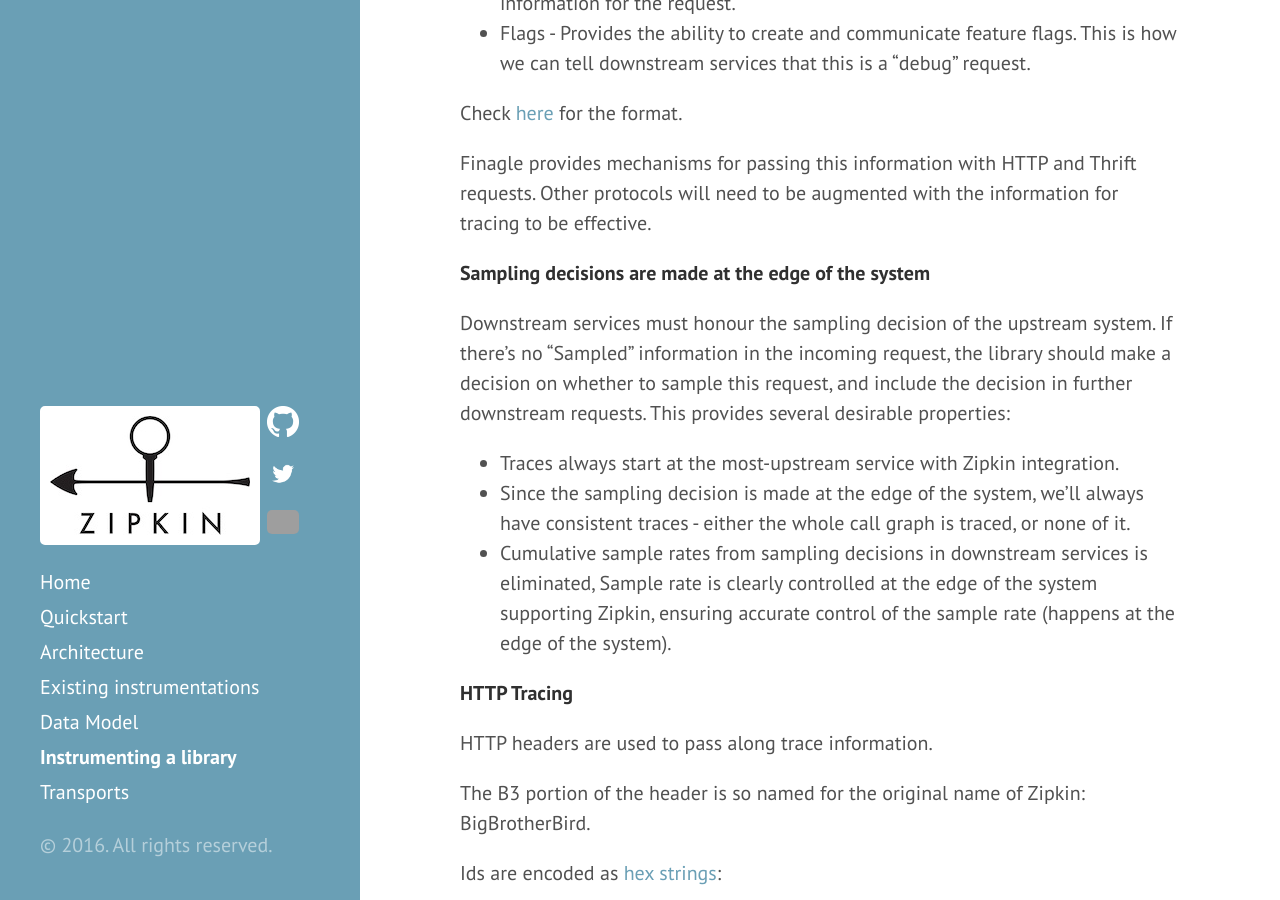
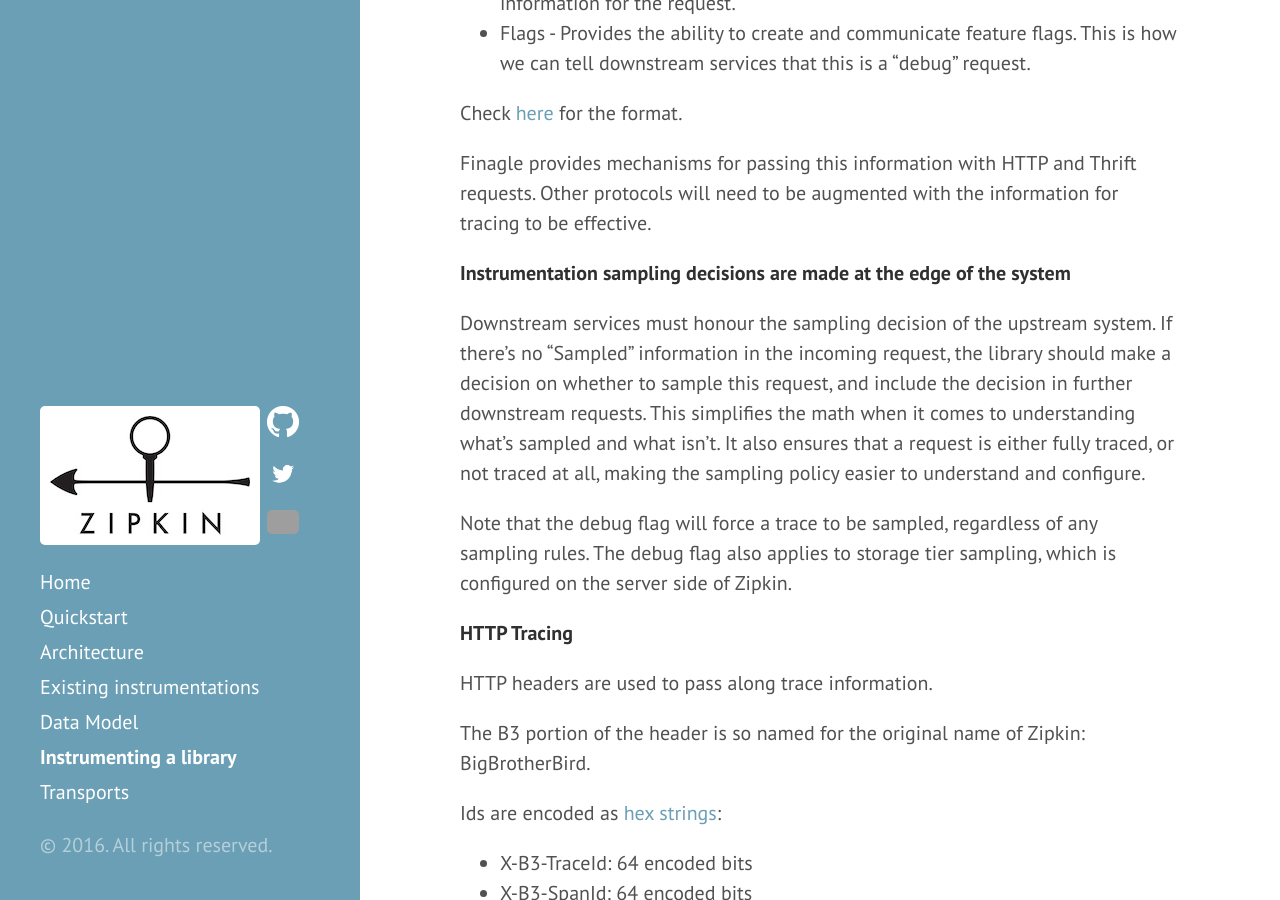
Before and after one commit to openzipkin/openzipkin.github.io, a Jekyll site: the page built from pages/instrumenting.md, in a window 1280 px wide and 900 px high, scrolled down 3327 px. Built offline with Jekyll 4.4.1, drawn with Linux system fonts in a browser that asks for light colours.

Commit message:
Simplify reasoning of client-side sampling rules. Note debug flag.

```diff
--- a/pages/instrumenting.md
+++ b/pages/instrumenting.md
@@ -131,21 +131,19 @@ Finagle provides mechanisms for passing this information with HTTP and Thrift
 requests. Other protocols will need to be augmented with the information for
 tracing to be effective.
 
-**Sampling decisions are made at the edge of the system**
+**Instrumentation sampling decisions are made at the edge of the system**
 
-Downstream services must honour the sampling decision of the upstream system.
-If there's no "Sampled" information in the incoming request, the library should
+Downstream services must honour the sampling decision of the upstream system. If
+there's no "Sampled" information in the incoming request, the library should
 make a decision on whether to sample this request, and include the decision in
-further downstream requests. This provides several desirable properties:
+further downstream requests. This simplifies the math when it comes to
+understanding what's sampled and what isn't. It also ensures that a request is
+either fully traced, or not traced at all, making the sampling policy easier to
+understand and configure.
 
- * Traces always start at the most-upstream service with Zipkin integration.
- * Since the sampling decision is made at the edge of the system, we'll always
-   have consistent traces - either the whole call graph is traced, or none of
-   it.
- * Cumulative sample rates from sampling decisions in downstream services is
-   eliminated, Sample rate is clearly controlled at the edge of the system supporting
-   Zipkin, ensuring accurate control of the sample rate (happens at the edge of
-   the system).
+Note that the debug flag will force a trace to be sampled, regardless of any
+sampling rules. The debug flag also applies to storage tier sampling, which is
+configured on the server side of Zipkin.
 
 **HTTP Tracing**
 
```
